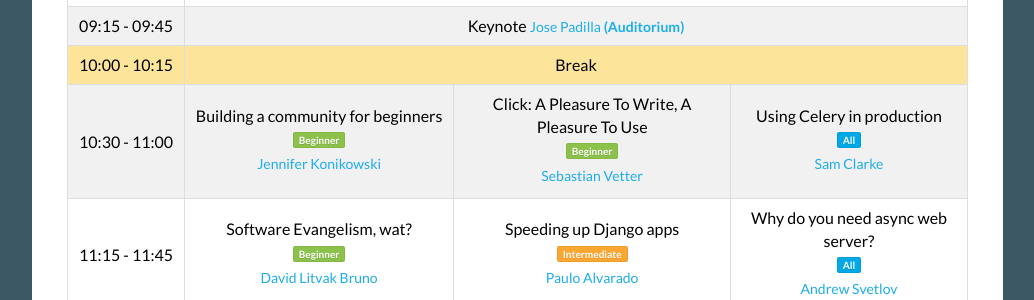
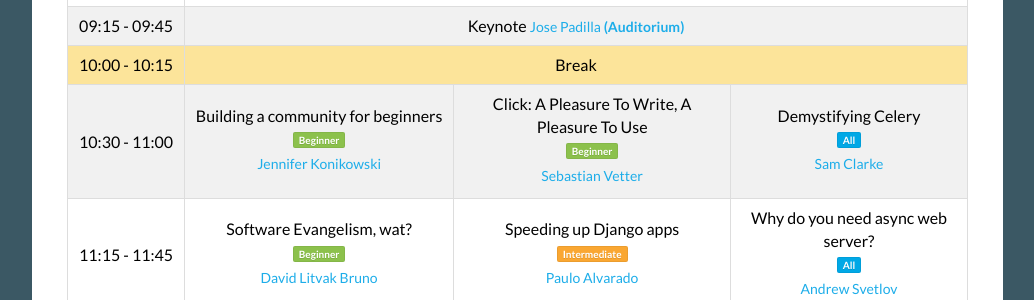
Before and after one commit to pycaribbean/pycaribbean.github.io, a Jekyll site: the page built from schedule.html, in a window 1280 px wide and 900 px high, scrolled down 411 px. Shown: the part 154-454 px from the top of the window, without its empty margins (105-1139 px from the left). Built offline with Jekyll 4.4.1, drawn with Linux system fonts in a browser that asks for light colours; nearby versions of some CDN libraries; library files that are not in the unit come from our copies.

Commit message:
Fix Sam Clarke talk title
- Change talk title to Demystifying Celery

```diff
--- a/schedule.html
+++ b/schedule.html
@@ -47,7 +47,7 @@
                 <td class="time"> 10:30 - 11:00 </td>
                 <td> <span class="title"> Building a community for beginners </span> <br> <span class="uk-badge uk-badge-success"> Beginner </span> <span class="speaker">Jennifer Konikowski</span>  </td>
                 <td> <span class="title"> Click: A Pleasure To Write, A Pleasure To Use </span>  <br> <span class="uk-badge uk-badge-success"> Beginner </span> <span class="speaker"> Sebastian Vetter </span> </td>
-                <td> <span class="title"> Using Celery in production </span> <br> <span class="uk-badge"> All </span> <span class="speaker">Sam Clarke</span> </td>
+                <td> <span class="title"> Demystifying Celery </span> <br> <span class="uk-badge"> All </span> <span class="speaker">Sam Clarke</span> </td>
               </tr>
               <tr>
                 <td class="time">11:15 - 11:45</td>
```
